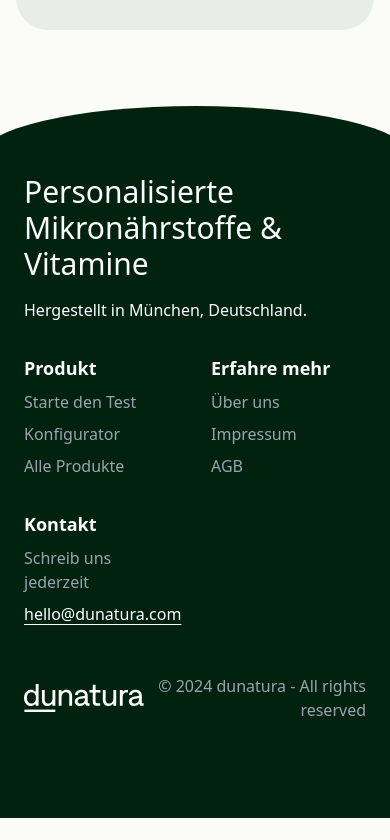
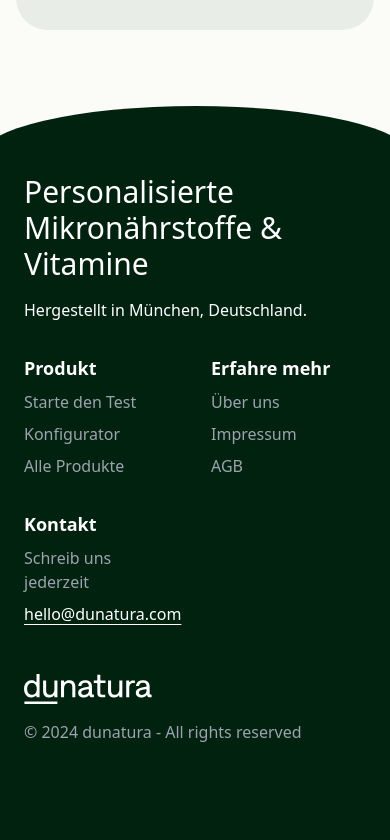
Before and after one commit to manueljenni/dunatura-headless, a Next.js app: page /about in a window 390 px wide. Shown: the part 775-1615 px from the top of the page. Before the commit the page ends 1593 px from the top, so only its background shows below. Built offline with nearby package versions, Linux system fonts and the light colour scheme.

Commit message:
Fix footer

```diff
--- a/components/Footer.tsx
+++ b/components/Footer.tsx
@@ -90,7 +90,7 @@ export default function Footer() {
                 </Link>
               </div>
             </div>
-            <div className="mt-12 text-center text-gray-400 flex justify-between items-center">
+            <div className="mt-12 text-center text-gray-400 flex flex-col md:flex-row md:justify-between md:items-center items-start space-y-4 md:space-y-0">
               <Image src={logoWhite} alt="Logo" className="w-32" />
               <p className="text-right lg:text-left">
                 © 2024 dunatura - All rights reserved
```
